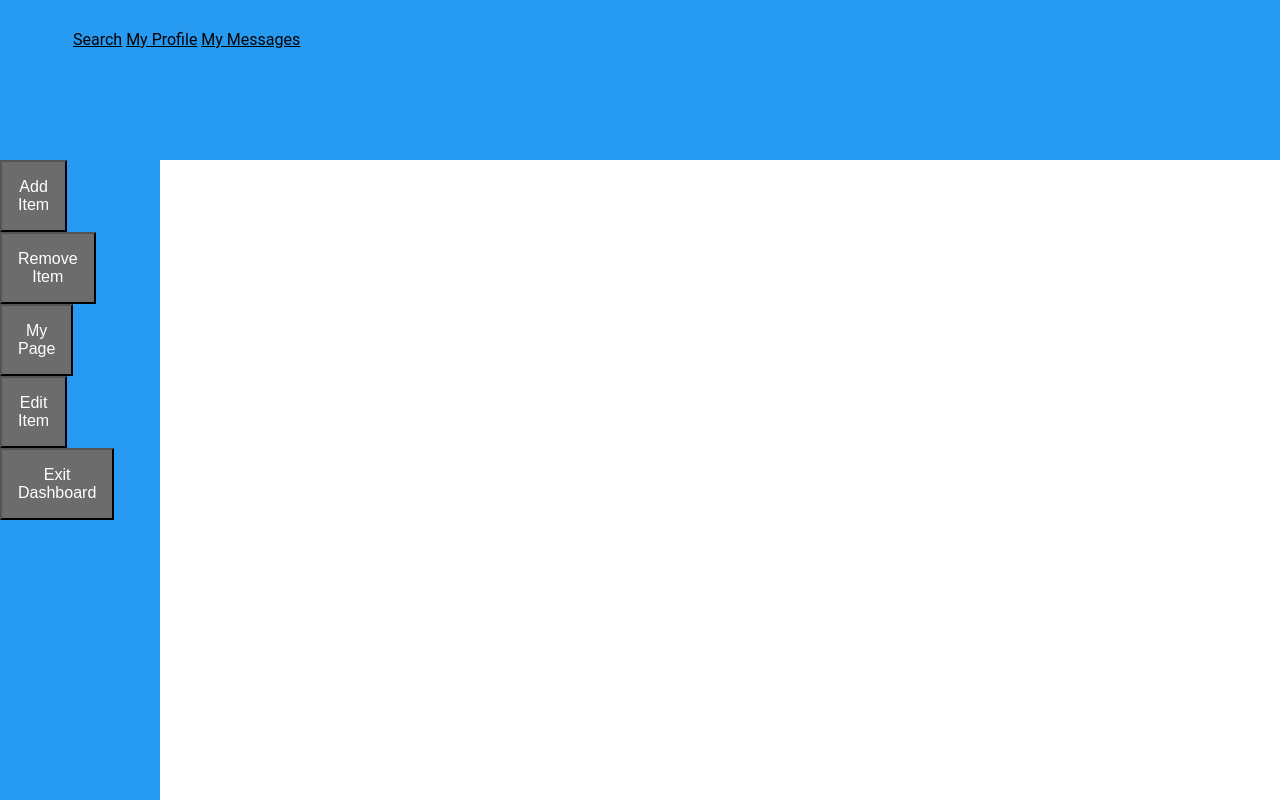
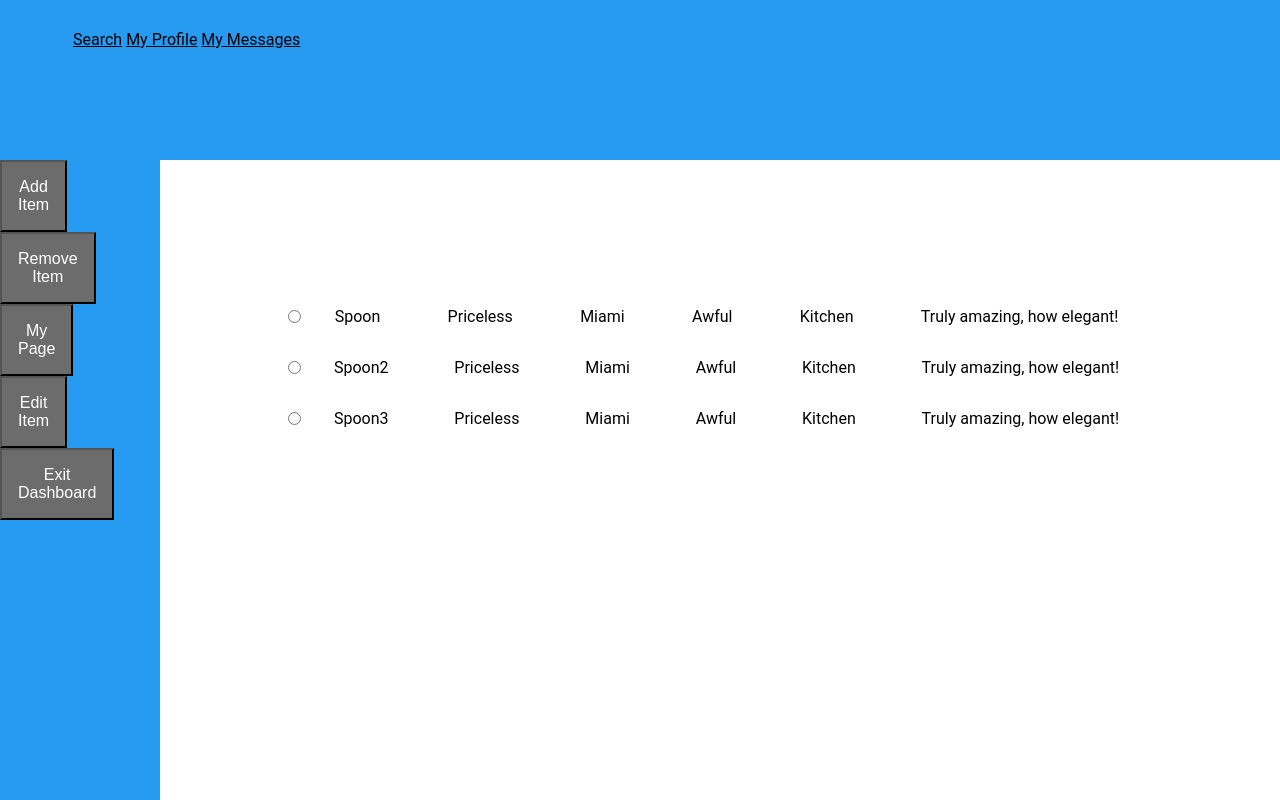
Before and after one commit to mystuffs/mystuffs, a plain HTML site: page items.html in a window 1280 px wide. Drawn offline with Linux system fonts and the light colour scheme.

Commit message:
javascript update and error testing

```diff
--- a/css/items.css
+++ b/css/items.css
@@ -8,6 +8,7 @@ body {
 	padding: 7em;
 	margin-left: 10em;
     margin-top: 10em;
+    color: black;
 }
 .field-wrap {
 	position:relative;
--- a/items.html
+++ b/items.html
@@ -33,12 +33,12 @@
     </aside>
 
     <section class="item-content">
-    <ul id="itemlist" class="itemlist">
+    <ul class="itemlist" id="itmlst">
     </ul>
     </section>
 
+    <script src="js/main.js"></script>
 
 </body>
-    <!-- <script src="https://code.jquery.com/jquery-3.3.1.min.js"></script> -->
-    <script src="js/main.js"></script>
+
 </html>
--- a/js/main.js
+++ b/js/main.js
@@ -1,13 +1,9 @@
-const itemspage = document.getElementById(`itemlist`);
+const itemspage = document.getElementById(`itmlst`);
 const newitemform = document.getElementById(`add-content`);
 const addItemsButton = document.getElementById(`add-button`);
 
-
-// Array
-let itemList;
-
 // testing array use
-itemList = [
+const itemList = [
             {name:"Spoon",
             price:"Priceless",
             location:"Miami",
@@ -31,51 +27,46 @@ itemList = [
             ];
 
 
-// GENERIC PRINTER
-// Will clear out the current list to replace with a new list
-function printList(theArrayToPrint = itemList) {
+let printListing = (listing) => {
 
-    // Add list of <li> items to the document
-    // Replace these with necessary array of items and values
-    itemspage.innerHTML = theArrayToPrint.map(item => `
-        <li class="item">
+    return `
+            <li class="item">
             <input type="radio" name="items">
-                <div class="name">${item.name}</div>
-                <div class="price">${item.price}</div>
-                <div class="location">${item.location}</div>
-                <div class="condition">${item.condition}</div>
-                <div class="category">${item.category}</div>
-                <div class="description">${item.description}</div>
-         </li>
-    `).join('');
-}
+                <div class="name">${listing.name}</div>
+                <div class="price">${listing.price}</div>
+                <div class="location">${listing.location}</div>
+                <div class="condition">${listing.condition}</div>
+                <div class="category">${listing.category}</div>
+                <div class="description">${listing.description}</div>
+            </li>`;
+ }
+
+ let printAllEvents = () => {
+    itemspage.innerHTML += itemList.map(printListing).join('');
+ }
+
+ printAllEvents();
+
 
 
 // STARTUP THE APPLICATION ///////////////////////////////////////////
 // When the window is loaded, start the application!
-window.addEventListener('load', event => {
 
-    itemList = JSON.parse(window.localStorage.getItem('shoppingList')) || [];
-
-    printList();
-
-});
 
 // ADD A NEW ITEM //////////////////////////////////////////////
 // When the form is submit, take the field and add to the list
-addItemsButton.addEventListener('submit', event => {
+//addItemsButton.addEventListener('submit', event => {
 
      // submit form and no refresh page
 
-    event.preventDefault();
+    //event.preventDefault();
 
     // Get the text from the field
-    let newitemform = newitemform.item.value;
+   // let newitemform = newitemform.item.value;
  //clear
-    newitemform.item.value = '';
+   // newitemform.item.value = '';
 
-    newitemform.item.focus();
+   // newitemform.item.focus();
 
-    itemList.push( { id: shoppingList.name, price, location, condition: category, description } );
-});
+    //itemList.push( { id: shoppingList.name, price, location, condition: category, description } );
 //trying to add info into the form and clear form- information in the form should be submitted and generated onto the next page
```
